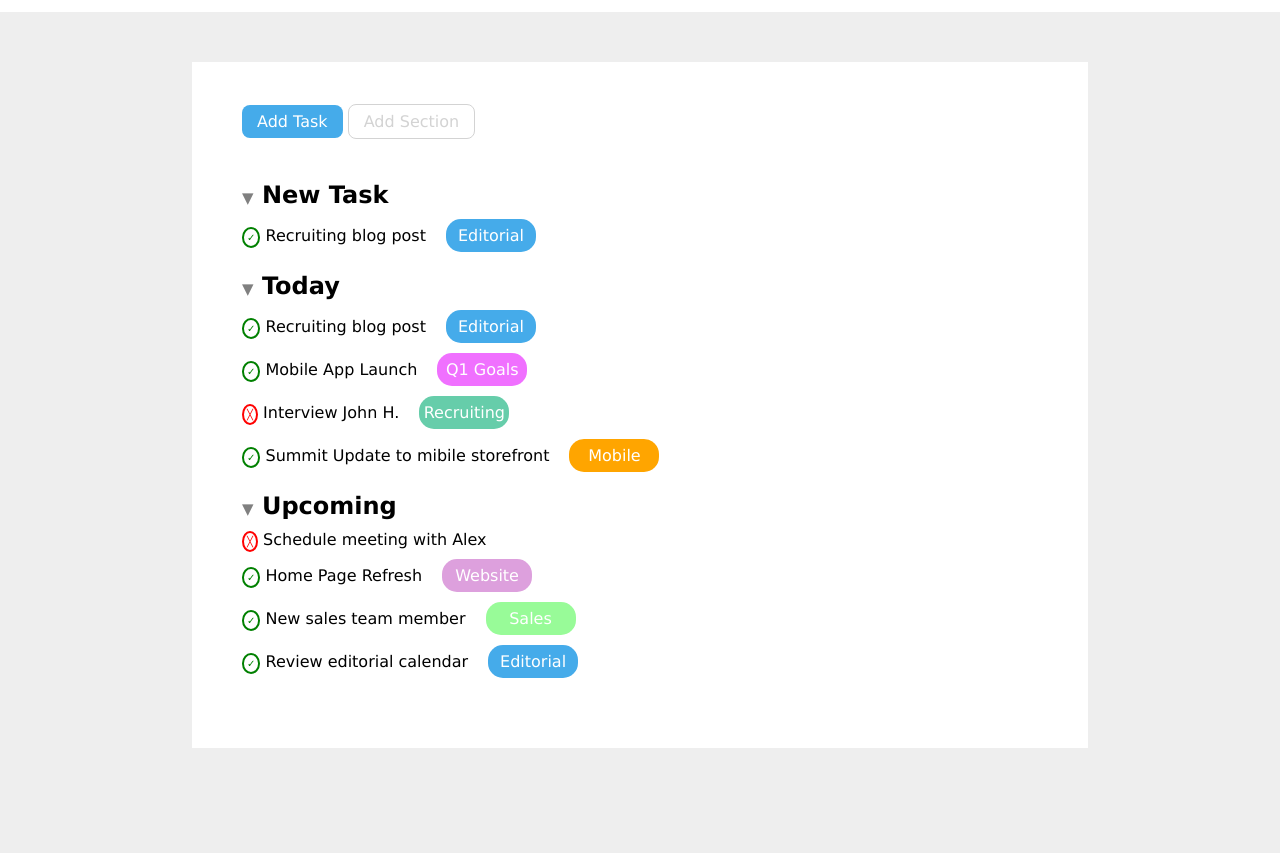
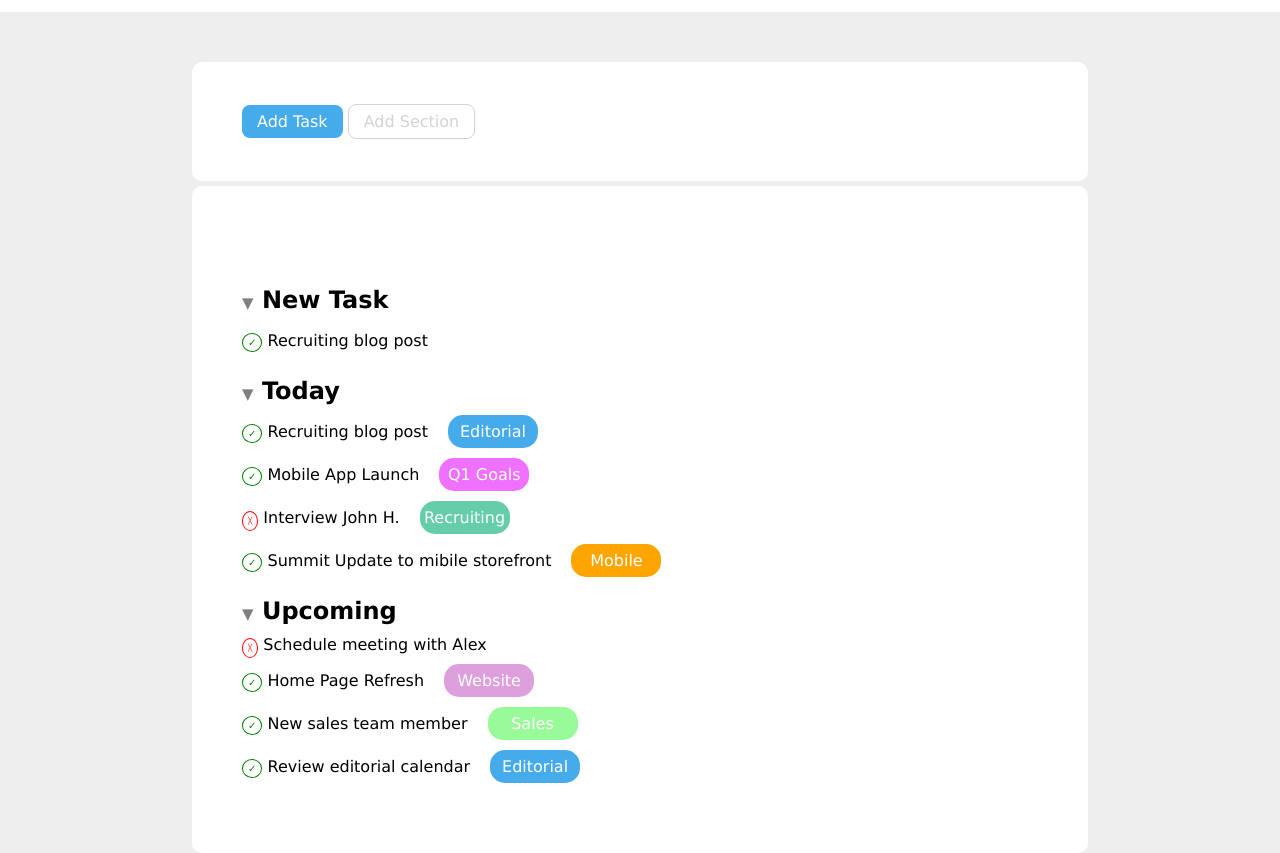
Before and after one commit to leonard0-b/html-css-toboolist, a plain HTML site: page index.html in a window 1280 px wide. Shown: the part 68-921 px from the top of the page. Before the commit the page ends 816 px from the top, so only its background shows below. Drawn offline with Linux system fonts and the light colour scheme.

Commit message:
Esercizio Toboolist aggiornato

```diff
--- a/index.html
+++ b/index.html
@@ -17,7 +17,9 @@
         <a href="#" class="bottone">Add Task</a>
         <a href="#" class="bottone-dis">Add Section</a>
       </div>
+    </div>
         <!-- inizio lista -->
+    <div class="container-lista">
       <div class="lista">
         <div class="macro">
           <ul>
@@ -33,10 +35,10 @@
             <li><h2> Today</h2></li>
           </ul>
             <ul class="micro">
-              <li><span class="sottolistacheck"> Recruiting blog post</span><span class="label" id="editorial">Editorial</span></li>
-              <li><span class="sottolistacheck"> Mobile App Launch</span><span class="label" id="goals">Q1 Goals</span></li>
-              <li><span class="sottolistacross"> Interview John H.</span><span class="label" id="recruiting">Recruiting</span></li>
-              <li><span class="sottolistacheck"> Summit Update to mibile storefront</span><span class="label" id="mobile">Mobile</span></li>
+              <li><span class="sottolistacheck"> Recruiting blog post</span><span class="label editorial">Editorial</span></li>
+              <li><span class="sottolistacheck"> Mobile App Launch</span><span class="label goals">Q1 Goals</span></li>
+              <li><span class="sottolistacross"> Interview John H.</span><span class="label recruiting">Recruiting</span></li>
+              <li><span class="sottolistacheck"> Summit Update to mibile storefront</span><span class="label mobile">Mobile</span></li>
             </ul>
         </div>
         <!-- terza sezione -->
@@ -46,11 +48,12 @@
           </ul>
             <ul class="micro">
               <li><span class="sottolistacross"> Schedule meeting with Alex</span></li>
-              <li><span class="sottolistacheck"> Home Page Refresh</span><span class="label" id="website">Website</span></li>
-              <li><span class="sottolistacheck"> New sales team member</span><span class="label" id="sales">Sales</span></li>
-              <li><span class="sottolistacheck"> Review editorial calendar</span><span class="label" id="editorial">Editorial</span></li>
+              <li><span class="sottolistacheck"> Home Page Refresh</span><span class="label website">Website</span></li>
+              <li><span class="sottolistacheck"> New sales team member</span><span class="label sales">Sales</span></li>
+              <li><span class="sottolistacheck"> Review editorial calendar</span><span class="label editorial">Editorial</span></li>
             </ul>
         </div>
       </div>
+    </div>
   </body>
 </html>
--- a/master.css
+++ b/master.css
@@ -26,12 +26,17 @@ header{
   font-weight: bold;
 }
 
-.container {
+.container, .container-lista {
   margin-top: 50px;
   margin-left: 15%;
   margin-right: 15%;
   background-color: white;
   padding: 50px;
+  border-radius: 10px;
+}
+
+.container-lista {
+  margin-top: 5px;
 }
 
 .bottone {
@@ -79,19 +84,19 @@ li {
 .micro .sottolistacheck:before {
   content: "\2713";
   border-radius: 50%;
-  border: 2px solid;
+  border: 1px solid;
   color: green;
-  padding: 3px;
+  padding: 3px 5px;;
   font-size: 10px;
 }
 
 .micro .sottolistacross:before {
   content: "\2573";
   border-radius: 50%;
-  border: 2px solid;
+  border: 1px solid;
   color: red;
-  padding: 3px;
-  font-size: 10px;
+  padding: 5px 5px;
+  font-size: 7px;
 }
 
 .label {
@@ -106,26 +111,26 @@ li {
   margin-left: 20px;
 }
 
-#editorial {
+.editorial {
   background-color: rgb(69, 171, 234);
 }
 
-#goals {
+.goals {
   background-color: #F070FF;
 }
 
-#recruiting {
+.recruiting {
   background-color: rgb(102, 205, 170);
 }
 
-#mobile {
+.mobile {
   background-color: orange;
 }
 
-#website {
+.website {
   background-color: rgb(221, 160, 221);
 }
 
-#sales {
+.sales {
   background-color: rgb(152, 251, 152);
 }
```
